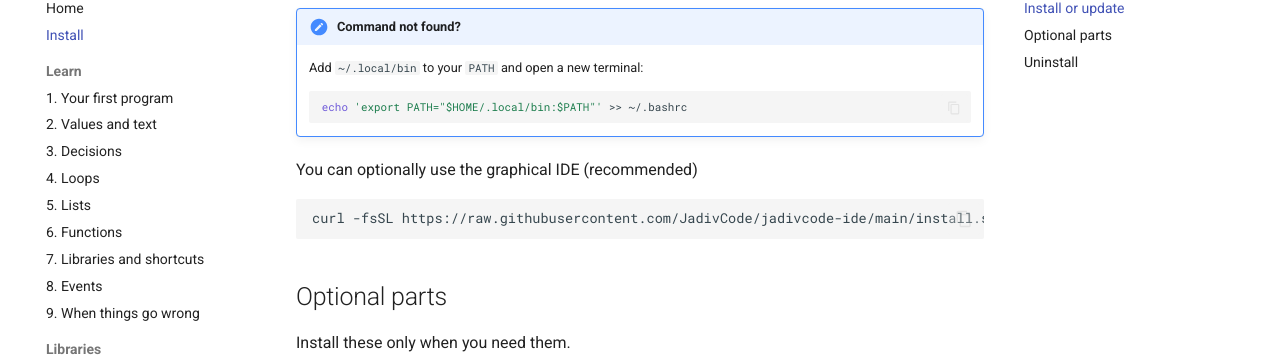
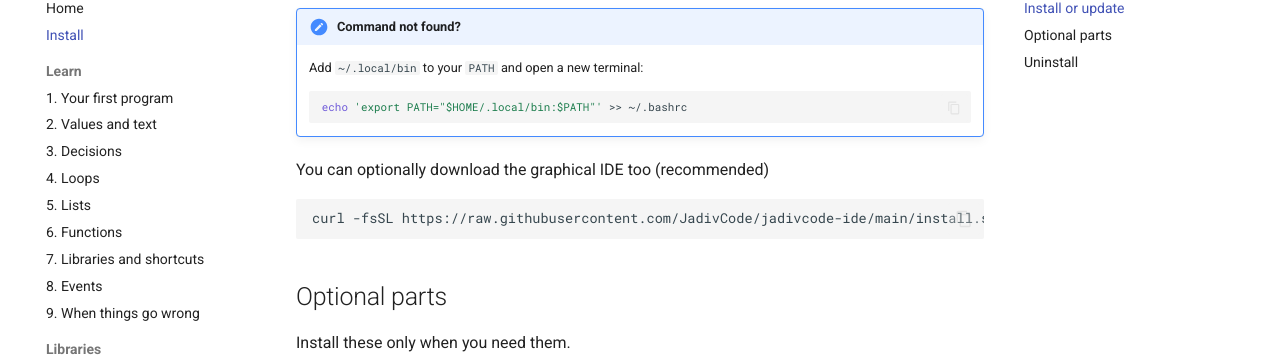
Before and after one commit to JadivCode/jadivcode.github.io, an MkDocs documentation site: the page built from docs/install.md, in a window 1280 px wide and 900 px high, scrolled down 439 px. Shown: the part 100-457 px from the top of the window. Built offline with MkDocs 1.6.1 and Material for MkDocs 9.7.7, drawn with Linux system fonts in a browser that asks for light colours; comment, search, counter and statistics services are not loaded.

Commit message:
Update installation instructions for graphical IDE

````diff
--- a/docs/install.md
+++ b/docs/install.md
@@ -25,7 +25,7 @@ jadivcode --version
     ```bash
     echo 'export PATH="$HOME/.local/bin:$PATH"' >> ~/.bashrc
     ```
-You can optionally use the graphical IDE (recommended)
+You can optionally download the graphical IDE too (recommended)
 
 ```bash
 curl -fsSL https://raw.githubusercontent.com/JadivCode/jadivcode-ide/main/install.sh | bash
````
